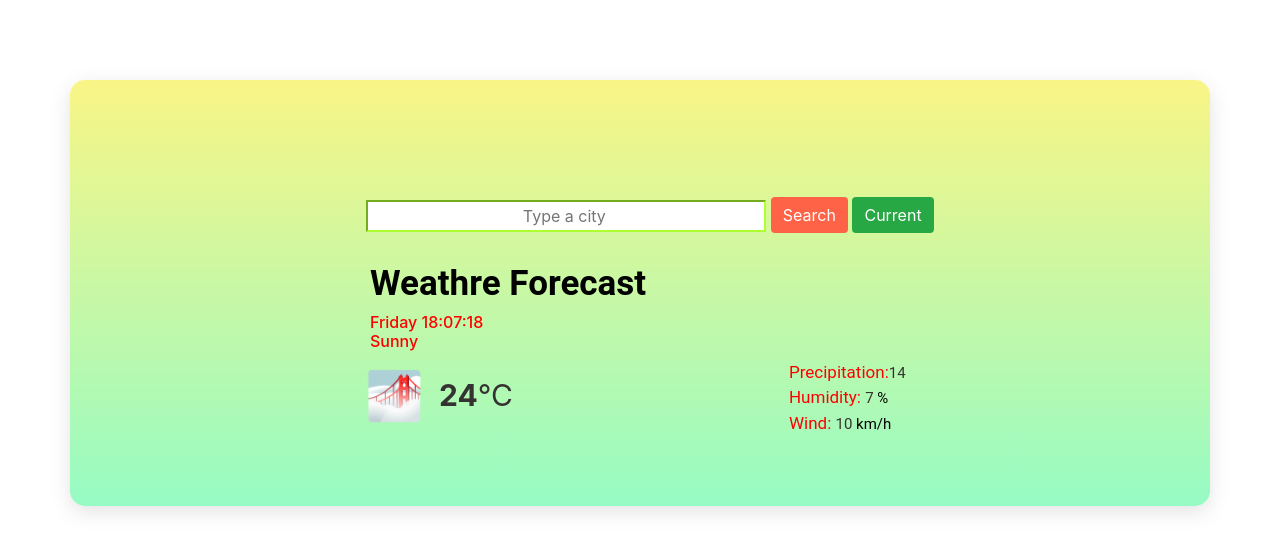
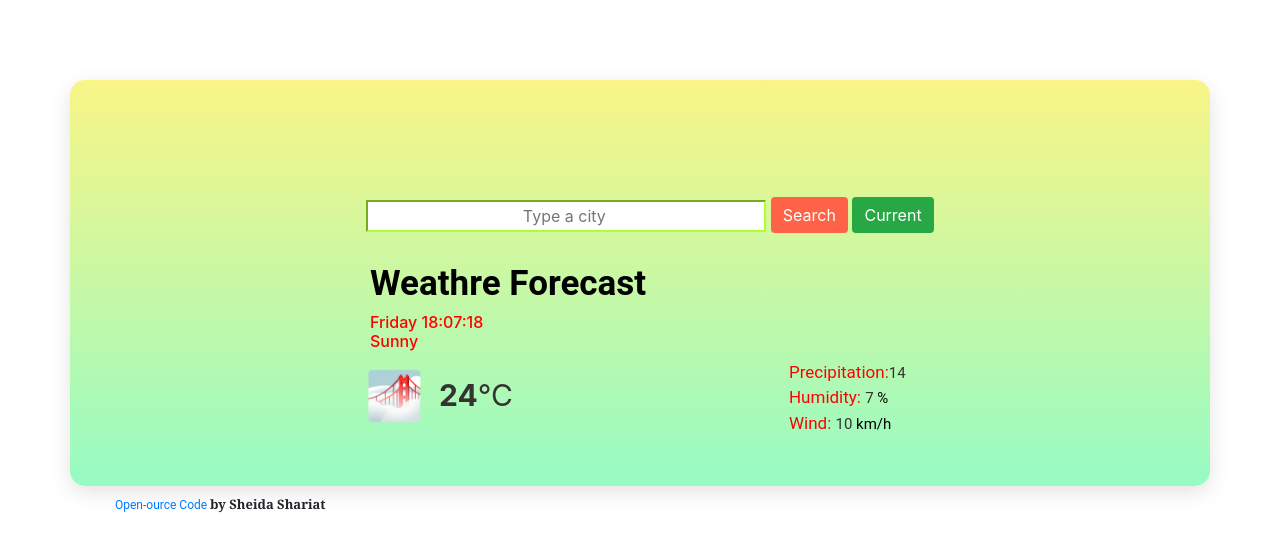
Before and after one commit to freesheida1984/sheida.sht-app, a plain HTML site: page index.html in a window 1280 px wide. Drawn offline with nearby package versions, Linux system fonts and the light colour scheme; no server answers.

Commit message:
Edited CSS and HTML codes

```diff
--- a/index.html
+++ b/index.html
@@ -43,6 +43,10 @@
                     </div>
                          </div>
                              </div>
+<div class="linkAll">
+<a href="https://github.com/freesheida1984/sheida.sht-app" class="link-code">Open-ource Code </a>
+<span class="linkFont"> by Sheida Shariat</span>
+</div>
 
 </body>
 <script src = "script.js"></script>
--- a/style.css
+++ b/style.css
@@ -5,6 +5,7 @@
   border-radius: 15px;
   color: rgb(53, 50, 50);
   box-shadow: 0px 6px 19px rgba(121, 117, 117, 0.2);
+  padding-bottom: 0;
 
 }
 .btn-danger{
@@ -91,3 +92,16 @@ h3{
 .temp-degree{
   font-size: 25px;
 }
+.link-code{
+  font-family: "Roboto", sans-serif;
+  font-size: 12px;
+}
+.linkFont{
+  font-family: Cambria, Cochin, Georgia, Times, 'Times New Roman', serif;
+  font-size: 13px;
+  font-weight: bold
+}
+.linkAll{
+  margin-left:115px;
+  margin-top: -75px;
+}
```
